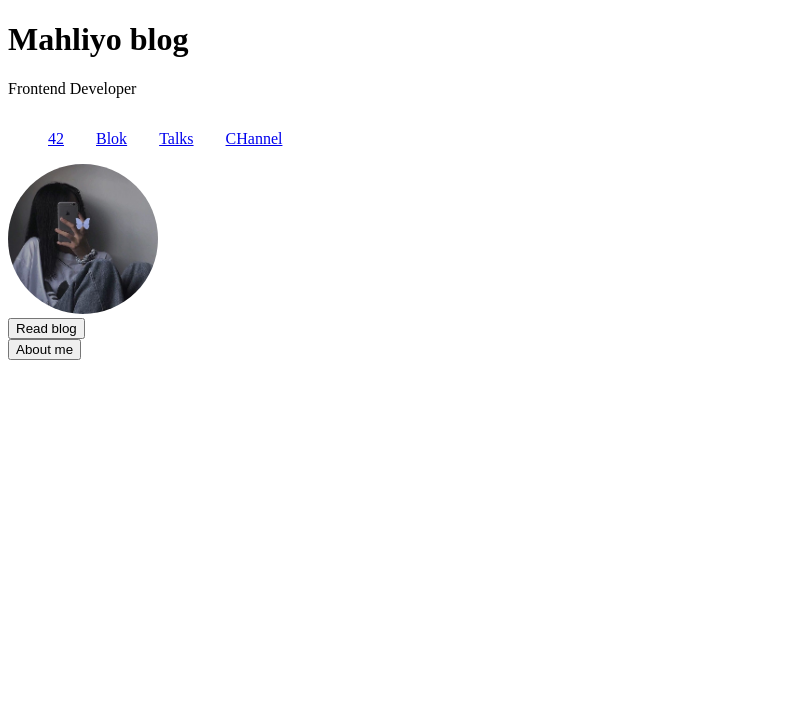
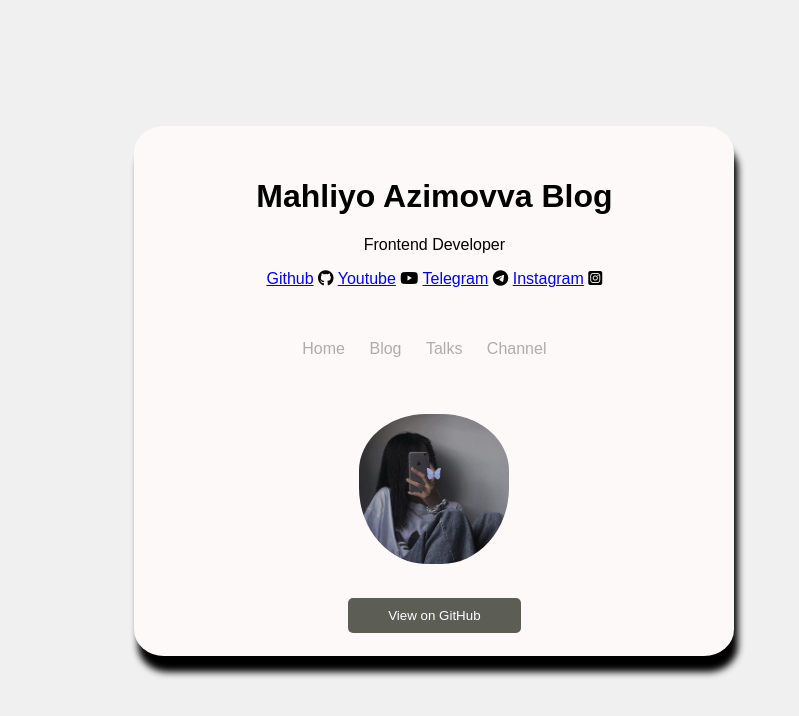
Before and after one commit to mahliyoA/examm, a plain HTML site: page index.html in a window 1280 px wide. Shown: the whole page, without its empty margins (0-799 px from the left). Drawn offline with Linux system fonts and the light colour scheme.

Commit message:
yangi fayl2

```diff
--- a/index.html
+++ b/index.html
@@ -4,37 +4,46 @@
     <meta charset="UTF-8">
     <meta name="viewport" content="width=device-width, initial-scale=1.0">
     <title>mahliyo</title>
+    <link rel="stylesheet" href="https://cdnjs.cloudflare.com/ajax/libs/font-awesome/6.7.2/css/all.min.css">
     <link rel="stylesheet" href="main.css">
 </head>
     <body>
-    <h1>Mahliyo blog</h2>
+        <div class="container1">
+        <h1>Mahliyo Azimovva Blog</h1>
         <p>Frontend Developer</p>
 
+        <p>
+            <a href="https://github.com/mahliyoA">Github</a>
+            <i class="fa-brands fa-github"></i>
+
+            <a href="https://www.youtube.com/">Youtube</a>
+            <i class="fa-brands fa-youtube"></i>
+
+            <a href="#">Telegram</a>
+            <i class="fa-brands fa-telegram"></i>
+
+            <a href="#">Instagram</a>
+            <i class="fa-brands fa-square-instagram"></i>
+        </p>
         <header>
             <div class="container">
                 <nav>
-
-
-
                     <ul>
-    <li><a href="#">42</a></li>
-    <li><a href="#">Blok</a></li>
+                        <li><a href="#">Home</a></li>
+                        <li><a href="#">Blog</a></li>
                         <li><a href="#">Talks</a></li>
-    <li><a href="#">CHannel</a></li>
+                        <li><a href="#">Channel</a></li>
                     </ul>
                 </nav>
             </div>
         </header>
+        <img src="./rasm.jpg" alt="m" class="rasm">
 
-
-<img src="./rasm.jpg" alt="" class="m">
-
-
-
-
-<div class="m2">
-    <button>Read blog</button>
-    <button>About me</button>
+        <div class="button-container">
+            <button onclick="window.location.href='https://github.com/mahliyoA/examm'">View on GitHub</button>
+        </div>
     </div>
     </body>
     </html>
+</body>
+</html>
--- a/main.css
+++ b/main.css
@@ -1,18 +1,57 @@
-.m{
+body {
+    font-family: Arial, sans-serif;
+    text-align: center;
+    background-color: rgb(240, 240, 240);
+}
+
+.container {
+    width: 80%;
+    margin: 0 auto;
+    padding-top: 20px;
+}
+
+nav ul {
+    list-style: none;
+    padding: 0;
+}
+
+nav ul li {
+    display: inline;
+    margin-right: 20px;
+}
+
+.rasm {
     width: 150px;
     height: 150px;
-    border-radius: 50%;
+    margin-top: 20px;
+    border-radius: 45%;
+    padding-top: 20px;
 }
-nav{
-    display: flex;
-    justify-content: space-between;
+
+.button-container {
+    margin-top: 20px;
 }
-.m2{
-    width: 100px;
-    height: 100px;
+
+button {
+    padding: 10px 40px;
+    margin-top: 10px;
+    background-color: #5c5e56;
+    color: white;
+    border: none;
+    border-radius: 5px;
+    cursor: pointer;
 }
-ul{
-    list-style: none;
-    display: flex;
-    gap: 2rem;
+.container1{
+    width: 600px;
+    height: 500px;
+    background-color:#fef9f9;
+    box-shadow: 4px 1pc 7px;
+    margin-left:10%;
+    margin-top: 10%;
+    padding-top: 30px;
+    border-radius: 5%;
 }
+nav ul li a{
+    text-decoration: none;
+    color: #b0acac;
+}
```
Lines whose indentation alone changed are shown as unchanged.
